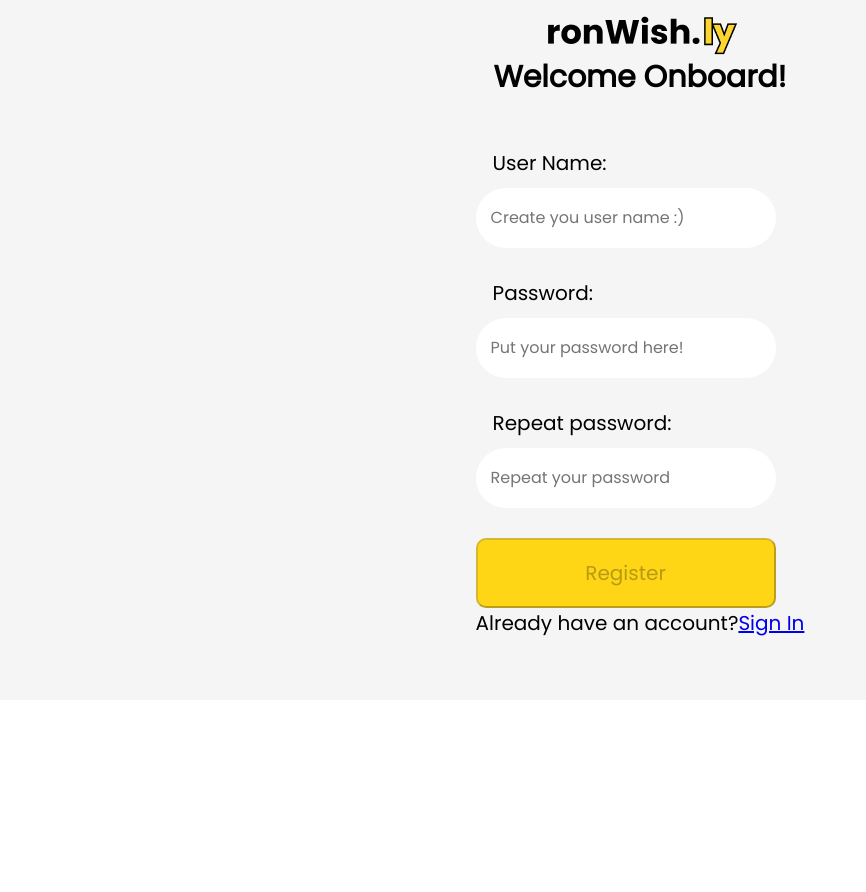
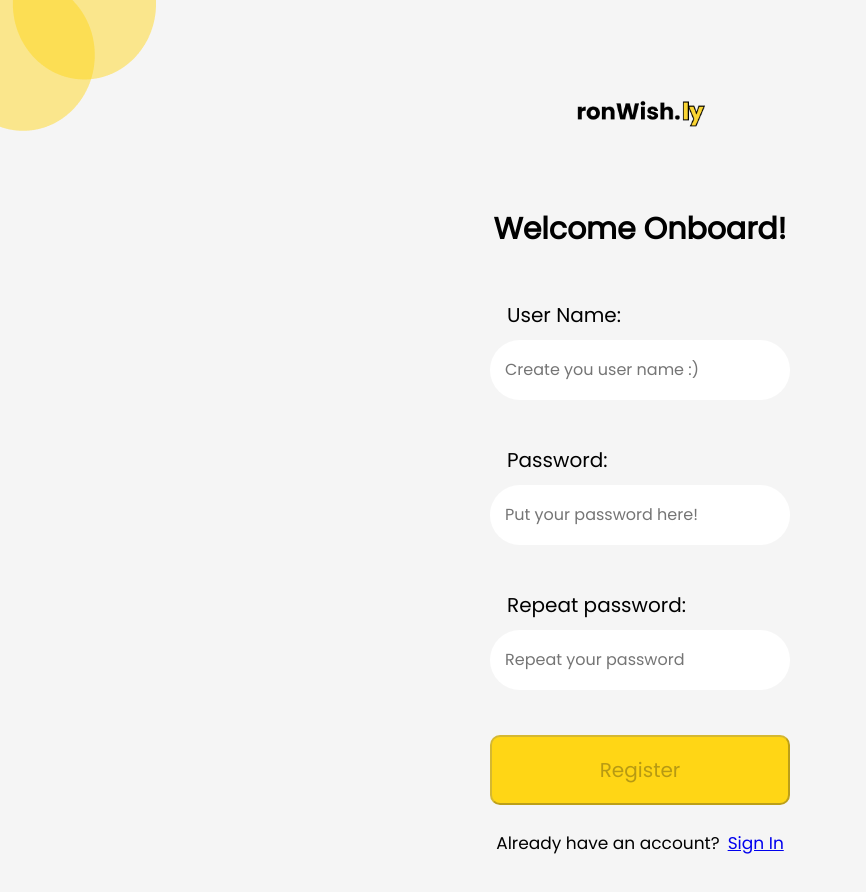
Before and after one commit to manuelaperezsimon/ronWishly-Front, a React (Create React App) app: page /register in a window 1280 px wide. Shown: the top 892 px of the page, without its empty margins (0-866 px from the left). Before the commit the page ends 800 px from the top, so only its background shows below. Built offline with nearby package versions, Linux system fonts and the light colour scheme; no server answers.

Commit message:
Improved the css of Register component and the test

```diff
--- a/src/components/Register/RegisterForm.tsx
+++ b/src/components/Register/RegisterForm.tsx
@@ -49,6 +49,11 @@ const RegisterForm = (): JSX.Element => {
     <>
       <RegisterStyled className="form" onSubmit={onSubmitData}>
         <ToastContainer />
+        <img
+          src="img/circles.png"
+          alt="two circles yellow"
+          className="circles__picture"
+        />
         <img
           src="img/brand-logo.png"
           alt="ronWishly logo"
@@ -110,7 +115,7 @@ const RegisterForm = (): JSX.Element => {
           />
           <div className="form-register__link">
             <span>Already have an account?</span>
-            <a href="/">Sign In</a>
+            <a href="/login">Sign In</a>
           </div>
         </form>{" "}
       </RegisterStyled>
--- a/src/components/Register/RegisterFormStyled.ts
+++ b/src/components/Register/RegisterFormStyled.ts
@@ -1,17 +1,26 @@
 import styled from "styled-components";
 
 const RegisterStyled = styled.div`
-  display: flex;
-  align-self: center;
-  justify-content: center;
-  align-items: center;
-  flex-direction: column;
-  height: 700px;
+  display: grid;
+  justify-items: center;
   background-color: ${(props) => props.theme.greyColor};
   font-size: 20px;
 
   h2 {
     margin: 0px;
+    margin-top: 80px;
+  }
+
+  .circles__picture {
+    position: absolute;
+    top: -75px;
+    left: -50px;
+  }
+
+  .logo__picture {
+    width: 130px;
+    margin-top: 100px;
+    position: relative;
   }
 
   .form-register {
@@ -37,7 +46,7 @@ const RegisterStyled = styled.div`
   .form__input {
     height: 60px;
     border-radius: 30px;
-    margin-bottom: 30px;
+    margin-bottom: 45px;
     padding: 15px;
     border: 1rem;
     font-size: 16px;
@@ -47,6 +56,14 @@ const RegisterStyled = styled.div`
   .form__input--wrong {
     border: solid red 1px;
   }
+
+  .form-register__link {
+    margin-top: 25px;
+    font-size: 17px;
+    justify-content: center;
+    display: flex;
+    gap: 8px;
+  }
 `;
 
 export { RegisterStyled };
--- a/src/pages/RegisterPage/RegisterFormPage.tsx
+++ b/src/pages/RegisterPage/RegisterFormPage.tsx
@@ -1,6 +1,6 @@
 import RegisterForm from "../../components/Register/RegisterForm";
 
-const RegisterPage = (): JSX.Element => {
+const RegisterFormPage = (): JSX.Element => {
   return <RegisterForm />;
 };
-export default RegisterPage;
+export default RegisterFormPage;
```
Also changed, not shown: 1 other file (tests, documents, lock files or other folders).
